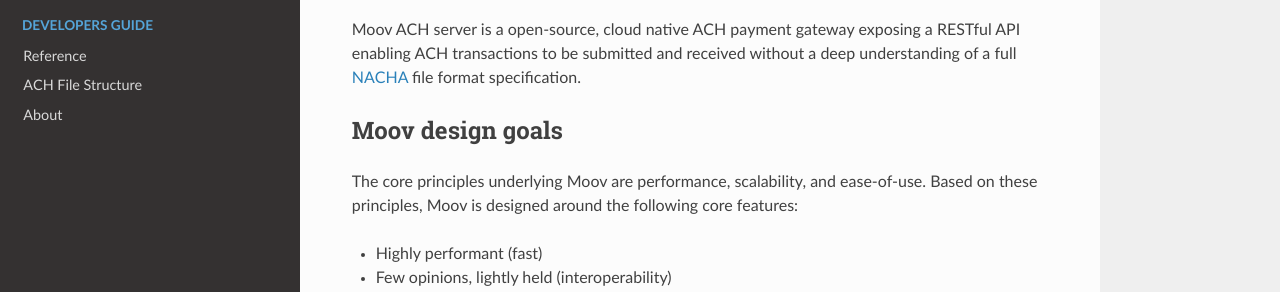
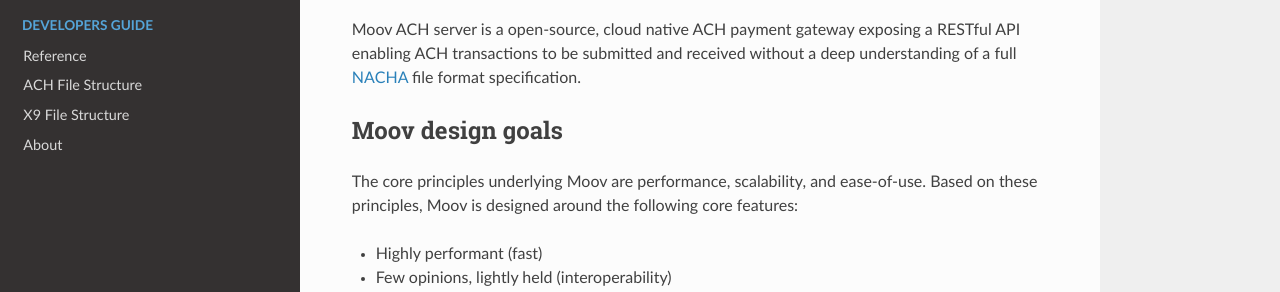
Before and after one commit to wadearnold/docs, an MkDocs documentation site: the page built from docs/index.md, in a window 1280 px wide. Shown: the part 258-550 px from the top of the page. Built offline with MkDocs 1.6.1, drawn with Linux system fonts in a browser that asks for light colours; nearby versions of some CDN libraries; old or Windows-style settings are respelled for this version of MkDocs.

Commit message:
Add X9 File Structure
Add X9 File Structure

```diff
--- a/mkdocs.yml
+++ b/mkdocs.yml
@@ -4,6 +4,7 @@
 - Developers Guide:
     - Reference: reference.md
     - 'ACH File Structure': ACH_File_Structure.md
+    - 'X9 File Structure': X9_File_Structure.md
 - About: about.md
 
 theme: readthedocs
```
